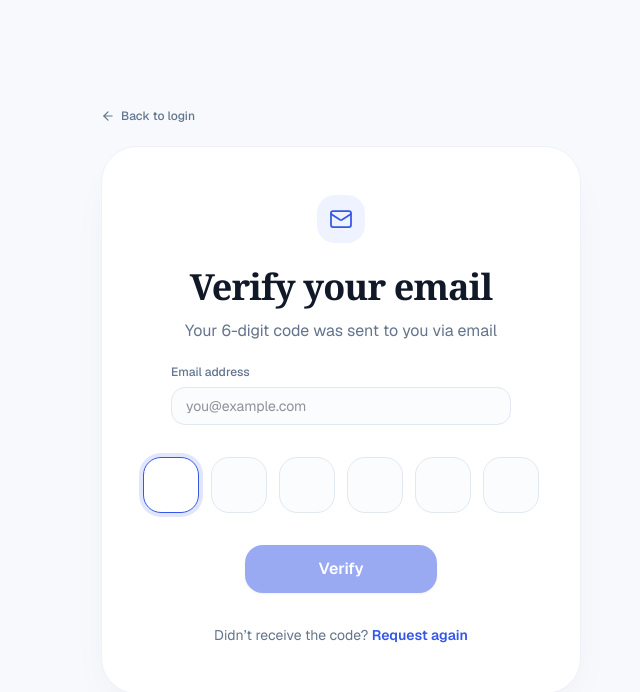
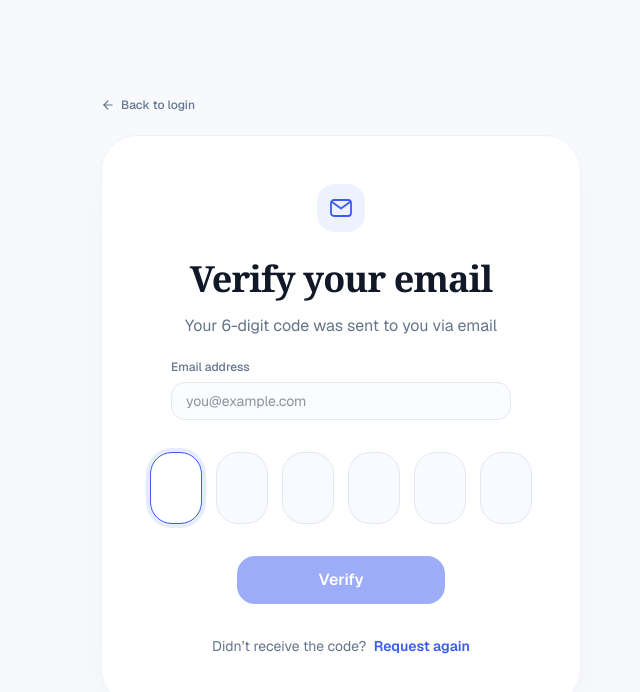
Before and after one commit to Anibire-saheed/tradingbot, a Next.js app: page /verify-otp in a window 1280 px wide. Shown: the top 692 px of the page, without its empty margins (299-939 px from the left). Built offline with nearby package versions, Linux system fonts and the light colour scheme.

Commit message:
Update OTP input boxes to be distinctly separated rounded rectangles with focus halo

```diff
--- a/components/auth/verify-otp-form.tsx
+++ b/components/auth/verify-otp-form.tsx
@@ -10,7 +10,7 @@ import {
   useTransition,
 } from "react";
 import { useSearchParams } from "next/navigation";
-import { Mail, CheckCircle2, AlertCircle } from "lucide-react";
+import { CheckCircle2, AlertCircle } from "lucide-react";
 import { verifyOtp, resendOtp } from "@/app/actions/auth";
 
 export function VerifyOtpForm() {
@@ -30,16 +30,14 @@ export function VerifyOtpForm() {
 
   const inputRefs = useRef<(HTMLInputElement | null)[]>([]);
 
-  // Focus the first empty input on mount
+  // Auto-focus the first box on mount
   useEffect(() => {
-    const firstEmpty = digits.findIndex((d) => !d);
-    const targetIndex = firstEmpty === -1 ? 0 : firstEmpty;
-    inputRefs.current[targetIndex]?.focus();
+    inputRefs.current[0]?.focus();
   }, []);
 
   function handleDigitChange(index: number, val: string) {
-    // Only accept numeric digit
     const cleaned = val.replace(/\D/g, "");
+
     if (!cleaned) {
       const next = [...digits];
       next[index] = "";
@@ -47,13 +45,14 @@ export function VerifyOtpForm() {
       return;
     }
 
-    const digit = cleaned[cleaned.length - 1];
+    // Take the last entered character if multiple were typed
+    const char = cleaned[cleaned.length - 1];
     const next = [...digits];
-    next[index] = digit;
+    next[index] = char;
     setDigits(next);
     setClientError(null);
 
-    // Auto-advance to next box
+    // Automatically focus the next separate box
     if (index < 5) {
       inputRefs.current[index + 1]?.focus();
     }
@@ -78,7 +77,7 @@ export function VerifyOtpForm() {
     }
   }
 
-  function handlePaste(e: ClipboardEvent<HTMLInputElement>) {
+  function handlePaste(e: ClipboardEvent<HTMLDivElement>) {
     e.preventDefault();
     const pasted = e.clipboardData.getData("text").replace(/\D/g, "").slice(0, 6);
     if (!pasted) return;
@@ -90,9 +89,8 @@ export function VerifyOtpForm() {
     setDigits(next);
     setClientError(null);
 
-    // Focus last filled digit or the next empty
-    const focusTarget = Math.min(pasted.length, 5);
-    inputRefs.current[focusTarget]?.focus();
+    const targetIdx = Math.min(pasted.length, 5);
+    inputRefs.current[targetIdx]?.focus();
   }
 
   function handleSubmit(event: FormEvent<HTMLFormElement>) {
@@ -140,40 +138,68 @@ export function VerifyOtpForm() {
   const isComplete = digits.every((d) => d !== "");
 
   return (
-    <div className="flex flex-col items-center text-center">
+    <div className="flex flex-col items-center text-center w-full">
       {/* Blue envelope icon badge */}
-      <div className="mb-6 flex size-12 items-center justify-center rounded-2xl bg-[#eef3ff] text-[#3557e8]">
-        <Mail className="size-6" strokeWidth={1.75} />
+      <div className="mb-5 flex size-12 items-center justify-center rounded-[18px] bg-[#edf2fe] text-[#3b5bf5]">
+        <svg
+          width="22"
+          height="18"
+          viewBox="0 0 22 18"
+          fill="none"
+          xmlns="http://www.w3.org/2000/svg"
+          aria-hidden="true"
+        >
+          <rect
+            x="1"
+            y="1"
+            width="20"
+            height="16"
+            rx="3"
+            stroke="#3B5BF5"
+            strokeWidth="1.8"
+          />
+          <path
+            d="M2 3L11 9.5L20 3"
+            stroke="#3B5BF5"
+            strokeWidth="1.8"
+            strokeLinecap="round"
+            strokeLinejoin="round"
+          />
+        </svg>
       </div>
 
       {/* Heading */}
-      <h1 className="font-serif text-3xl font-bold tracking-tight text-[#111827] sm:text-4xl">
+      <h1 className="font-serif text-[30px] sm:text-[36px] font-bold tracking-tight text-[#111827]">
         Verify your email
       </h1>
 
       {/* Subtitle */}
-      <p className="mt-3 text-sm text-[#64748b] sm:text-base">
+      <p className="mt-2 text-sm sm:text-base text-[#64748b]">
         Your 6-digit code was sent to you via email
       </p>
 
-      {/* Email Indicator / Edit link */}
+      {/* Optional Email display / switcher */}
       {email && !showEmailInput && (
-        <div className="mt-1 flex items-center gap-1.5 text-xs text-[#64748b]">
-          <span>Sent to <strong className="font-semibold text-slate-800">{email}</strong></span>
+        <div className="mt-1.5 flex items-center gap-1.5 text-xs text-[#64748b]">
+          <span>
+            Sent to <strong className="font-semibold text-slate-800">{email}</strong>
+          </span>
           <button
             type="button"
             onClick={() => setShowEmailInput(true)}
-            className="text-[#3557e8] underline hover:text-[#2b4ad6]"
+            className="text-[#3b5bf5] underline hover:text-[#2b4ad6]"
           >
             edit
           </button>
         </div>
       )}
 
-      {/* Optional Email Input if email is empty or user wants to edit */}
       {showEmailInput && (
         <div className="mt-4 w-full max-w-[340px] text-left">
-          <label htmlFor="verify-email-input" className="text-xs text-slate-500 font-medium">
+          <label
+            htmlFor="verify-email-input"
+            className="text-xs text-slate-500 font-medium"
+          >
             Email address
           </label>
           <input
@@ -182,16 +208,16 @@ export function VerifyOtpForm() {
             value={email}
             onChange={(e) => setEmail(e.target.value)}
             placeholder="you@example.com"
-            className="mt-1 w-full rounded-xl border border-slate-200 bg-slate-50/50 px-3.5 py-2 text-sm text-slate-800 focus:border-[#3557e8] focus:bg-white focus:outline-none focus:ring-2 focus:ring-[#3557e8]/15"
+            className="mt-1 w-full rounded-xl border border-slate-200 bg-slate-50/60 px-3.5 py-2 text-sm text-slate-800 focus:border-[#3b5bf5] focus:bg-white focus:outline-none focus:ring-2 focus:ring-[#3b5bf5]/15"
           />
         </div>
       )}
 
-      {/* Feedback alerts */}
+      {/* Server & Client Messages */}
       {serverMessage && (
         <div
           role="status"
-          className="mt-4 flex w-full max-w-[380px] items-start gap-2 rounded-xl bg-emerald-50/80 border border-emerald-200/50 p-3 text-xs text-emerald-800 text-left"
+          className="mt-4 flex w-full max-w-[380px] items-start gap-2 rounded-xl bg-emerald-50/90 border border-emerald-200/60 p-3 text-xs text-emerald-800 text-left"
         >
           <CheckCircle2 className="size-4 shrink-0 text-emerald-600 mt-0.5" />
           <span>{serverMessage}</span>
@@ -201,63 +227,80 @@ export function VerifyOtpForm() {
       {(serverError || clientError) && (
         <div
           role="alert"
-          className="mt-4 flex w-full max-w-[380px] items-start gap-2 rounded-xl bg-red-50/80 border border-red-200/50 p-3 text-xs text-red-800 text-left"
+          className="mt-4 flex w-full max-w-[380px] items-start gap-2 rounded-xl bg-red-50/90 border border-red-200/60 p-3 text-xs text-red-800 text-left"
         >
           <AlertCircle className="size-4 shrink-0 text-red-600 mt-0.5" />
           <span>{clientError || serverError}</span>
         </div>
       )}
 
-      {/* Form with 6 input boxes */}
-      <form onSubmit={handleSubmit} noValidate className="mt-8 flex flex-col items-center w-full">
-        <div className="flex justify-center gap-2 sm:gap-3" onPaste={handlePaste}>
+      {/* Verification Form */}
+      <form
+        onSubmit={handleSubmit}
+        noValidate
+        className="mt-8 flex flex-col items-center w-full"
+      >
+        {/* 6 distinctly separated OTP input boxes */}
+        <div
+          className="flex items-center justify-center gap-2 sm:gap-3.5 w-full"
+          onPaste={handlePaste}
+        >
           {digits.map((digit, index) => {
             const isFocused = focusedIndex === index;
             return (
+              <div
+                key={index}
+                onClick={() => inputRefs.current[index]?.focus()}
+                className={`relative flex items-center justify-center w-[46px] h-[60px] sm:w-[56px] sm:h-[72px] rounded-[18px] sm:rounded-[22px] transition-all cursor-text select-none ${
+                  isFocused
+                    ? "bg-white border-[1.8px] border-[#3b5bf5] shadow-[0_0_0_4px_rgba(59,91,245,0.12)]"
+                    : digit
+                    ? "bg-white border-[1.4px] border-slate-300 shadow-sm"
+                    : "bg-[#f8faff] border-[1.2px] border-[#e2e7f4] hover:border-[#cbd5e1]"
+                }`}
+              >
                 <input
-                key={index}
                   ref={(el) => {
                     inputRefs.current[index] = el;
                   }}
+                  id={`otp-box-${index}`}
+                  name={`otp-box-${index}`}
                   type="text"
                   inputMode="numeric"
                   pattern="[0-9]*"
                   maxLength={1}
+                  autoComplete={index === 0 ? "one-time-code" : "off"}
                   value={digit}
                   onChange={(e) => handleDigitChange(index, e.target.value)}
                   onKeyDown={(e) => handleKeyDown(index, e)}
                   onFocus={() => setFocusedIndex(index)}
+                  onBlur={() => setFocusedIndex(-1)}
                   aria-label={`Digit ${index + 1}`}
-                className={`size-12 sm:size-14 rounded-2xl border text-center text-xl sm:text-2xl font-medium transition-all outline-none ${
-                  isFocused
-                    ? "border-[#3557e8] ring-4 ring-[#3557e8]/15 bg-white text-[#111827]"
-                    : digit
-                    ? "border-slate-300 bg-white text-[#111827]"
-                    : "border-[#e2e8f0] bg-[#f8fafc]/60 text-[#111827] hover:border-slate-300"
-                }`}
+                  className="w-full h-full bg-transparent text-center text-2xl sm:text-3xl font-semibold text-[#111827] outline-none caret-[#3b5bf5]"
                 />
+              </div>
             );
           })}
         </div>
 
-        {/* Verify button */}
+        {/* Centered Verify Button */}
         <button
           type="submit"
           disabled={isPending || !isComplete}
-          className="mt-8 h-12 w-44 sm:w-48 rounded-2xl bg-[#3557e8] font-semibold text-white shadow-sm hover:bg-[#2b4ad6] disabled:opacity-50 disabled:cursor-not-allowed transition-all active:scale-[0.98]"
+          className="mt-8 h-12 w-48 sm:w-52 rounded-2xl bg-[#3b5bf5] font-semibold text-white shadow-[0_6px_20px_-3px_rgba(59,91,245,0.4)] hover:bg-[#2b4ad6] disabled:opacity-50 disabled:shadow-none disabled:cursor-not-allowed transition-all active:scale-[0.98]"
         >
           {isPending ? "Verifying…" : "Verify"}
         </button>
       </form>
 
-      {/* Footer text */}
+      {/* Footer Text */}
       <div className="mt-8 text-sm text-[#64748b]">
         Didn’t receive the code?{" "}
         <button
           type="button"
           onClick={handleResend}
           disabled={isResending || isPending}
-          className="font-semibold text-[#3557e8] hover:underline disabled:opacity-50"
+          className="font-semibold text-[#3b5bf5] hover:underline disabled:opacity-50 ml-1"
         >
           {isResending ? "Requesting…" : "Request again"}
         </button>
```
Lines whose indentation alone changed are shown as unchanged.
